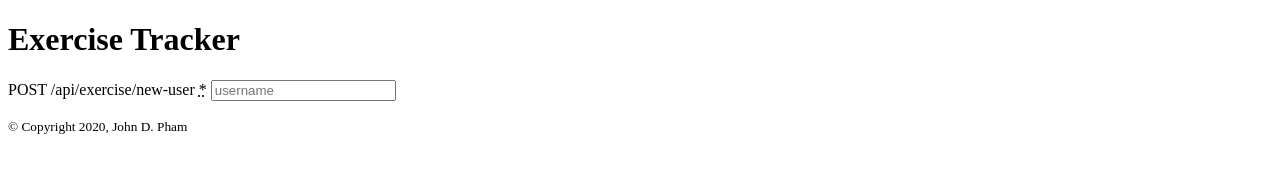
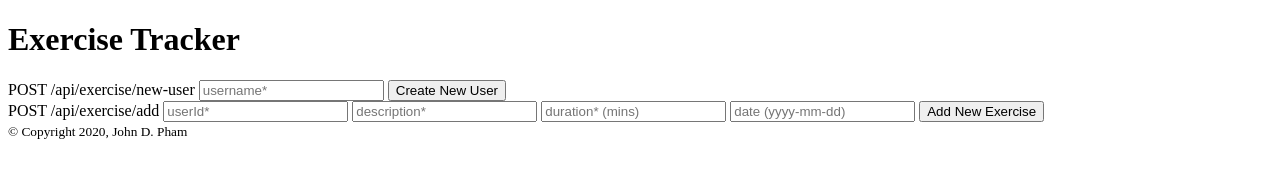
Before and after one commit to johnpham0527/backend-practice, a website: page public/index.html in a window 1280 px wide. Drawn offline with Linux system fonts and the light colour scheme.

Commit message:
Create form for adding new exercise

```diff
--- a/public/index.html
+++ b/public/index.html
@@ -17,12 +17,20 @@
             <main role="main">
                 <article>
                     <form id="create-new-user" action="/api/exercise/new-user" method="post">
-                        <p>
-                            <label id="new-user-label" for="new-user">POST /api/exercise/new-user</label>
-                            <abbr title="required" aria-label="required">*</abbr>
-                            <input name="new-user" id="new-user" placeholder="username" class="form-input" required>
-                        </p>
+                        <label id="new-user-label" for="new-user">POST /api/exercise/new-user</label>
+                        <input name="new-user" id="new-user" placeholder="username*" class="form-input" required>
+                        <input type="submit" id="submit" value="Create New User">
+                    </form>
+                </article>
 
+                <article>
+                    <form id="add-exercise" action="/api/exercise/add" method="post">
+                            <label id="add-exercise-label" for="add-exercise">POST /api/exercise/add</label>
+                            <input name="add-exercise-user" id="add-exercise-user" placeholder="userId*" class="form-input" required>
+                            <input name="add-exercise-description" id="add-exercise-description" placeholder="description*" class="form-input" required>
+                            <input name="add-exercise-duration" id="add-exercise-duration" placeholder="duration* (mins)" class="form-input" required>
+                            <input name="add-exercise-date" id="add-exercise-date" placeholder="date (yyyy-mm-dd)" class="form-input" required>
+                            <input type="submit" id="submit" value="Add New Exercise">
                     </form>
                 </article>
 
```
